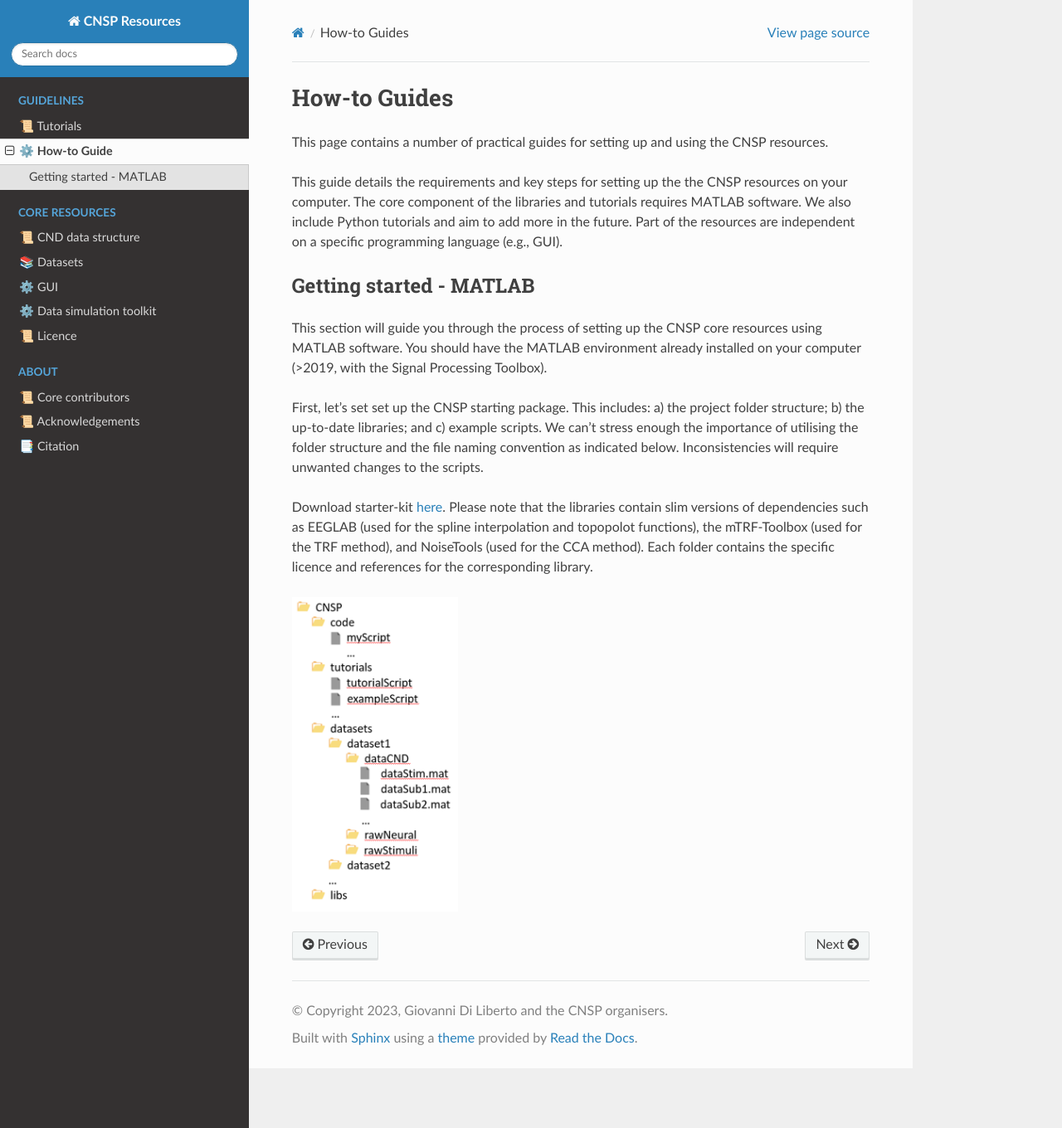
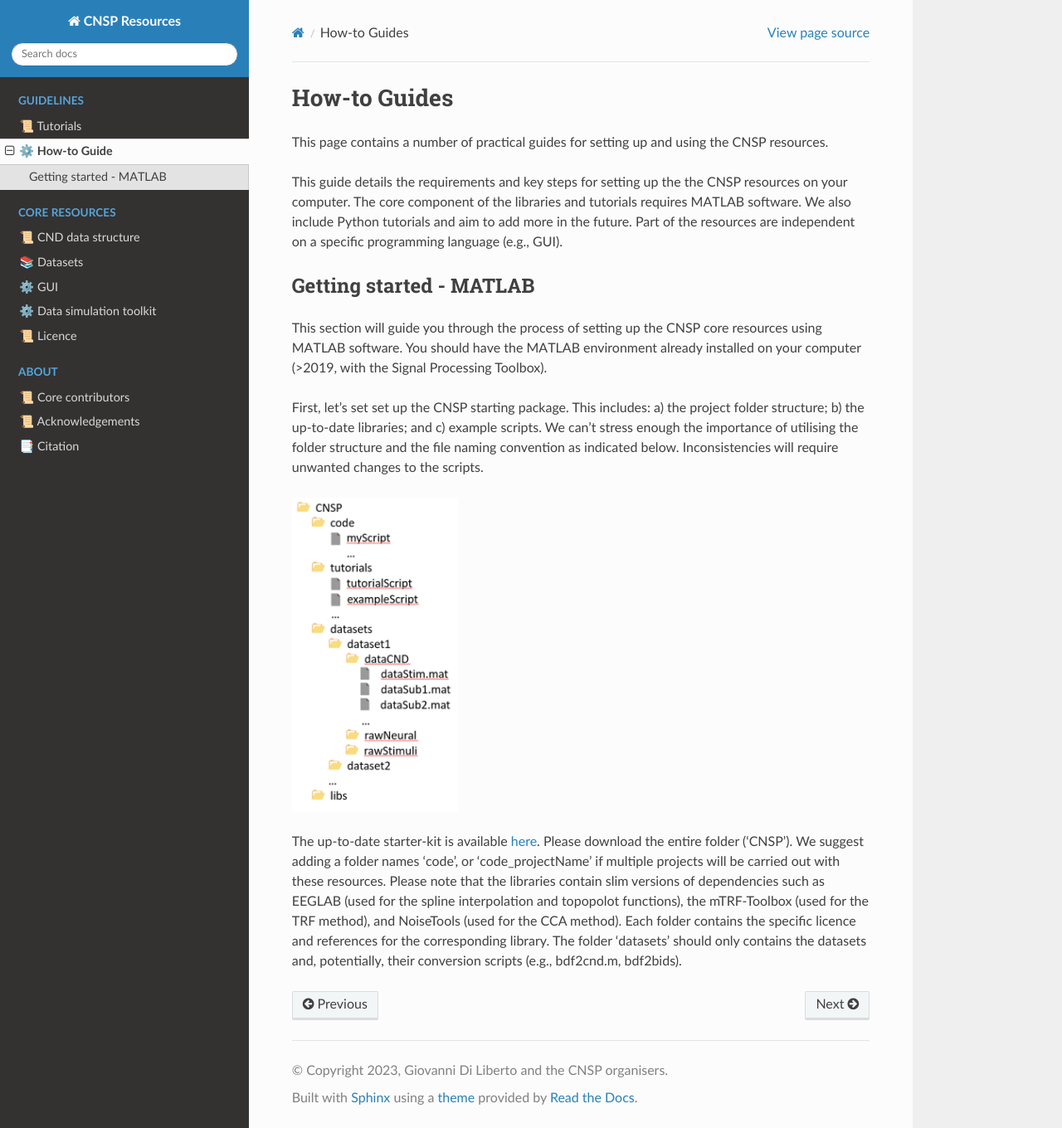
Before and after one commit to CNSP-Workshop/CNSP-resources, a Sphinx documentation site: the page built from docs/howtoPage.rst, in a window 1280 px wide and 1360 px high. Shown: the whole window at 83% size. Built offline with Sphinx 7.4.7 and the Read the Docs theme 2.0.0, drawn with Linux system fonts in a browser that asks for light colours; pages that are not in the unit, such as notebooks, are missing from menus.

Commit message:
Update howtoPage.rst

```diff
--- a/docs/howtoPage.rst
+++ b/docs/howtoPage.rst
@@ -16,12 +16,15 @@ First, let's set set up the CNSP starting package. This includes: a) the project
 b) the up-to-date libraries; and c) example scripts. We can't stress enough the importance of utilising the folder structure
 and the file naming convention as indicated below. Inconsistencies will require unwanted changes to the scripts.
 
-Download starter-kit `here <https://github.com/CNSP-Workshop/CNSP-resources/tree/main/CNSP>`_.
+.. image:: images/folderStructure.png
+  :width: 200
+  :alt: Folder structure
+
+The up-to-date starter-kit is available `here <https://github.com/CNSP-Workshop/CNSP-resources/tree/main/CNSP>`_.
+Please download the entire folder ('CNSP'). We suggest adding a folder names 'code', or 'code_projectName' if
+multiple projects will be carried out with these resources.
 Please note that the libraries contain slim versions of dependencies such as EEGLAB
 (used for the spline interpolation and topopolot functions),
 the mTRF-Toolbox (used for the TRF method), and NoiseTools (used for the CCA method). Each folder contains the specific licence
-and references for the corresponding library.
-
-.. image:: images/folderStructure.png
-  :width: 200
-  :alt: Alternative text
+and references for the corresponding library. The folder 'datasets' should only contains the datasets and, potentially,
+their conversion scripts (e.g., bdf2cnd.m, bdf2bids).
```
